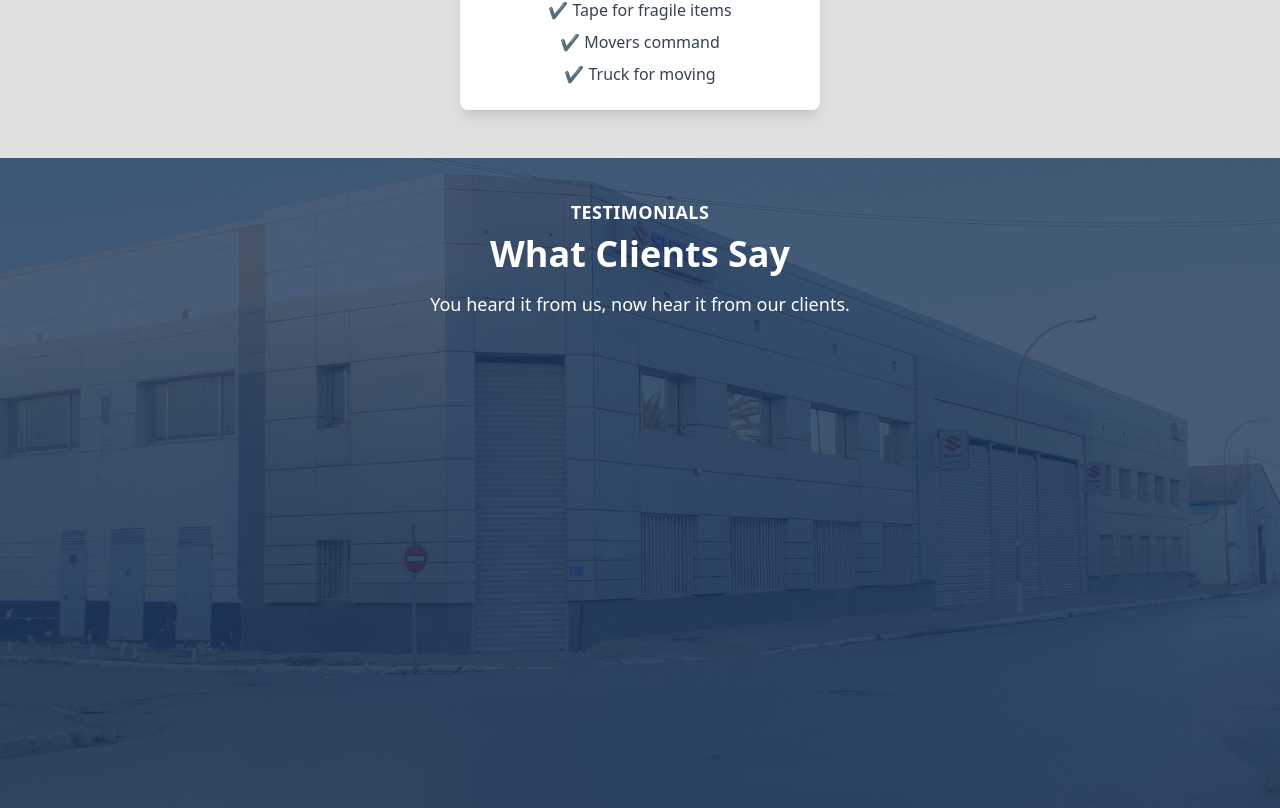
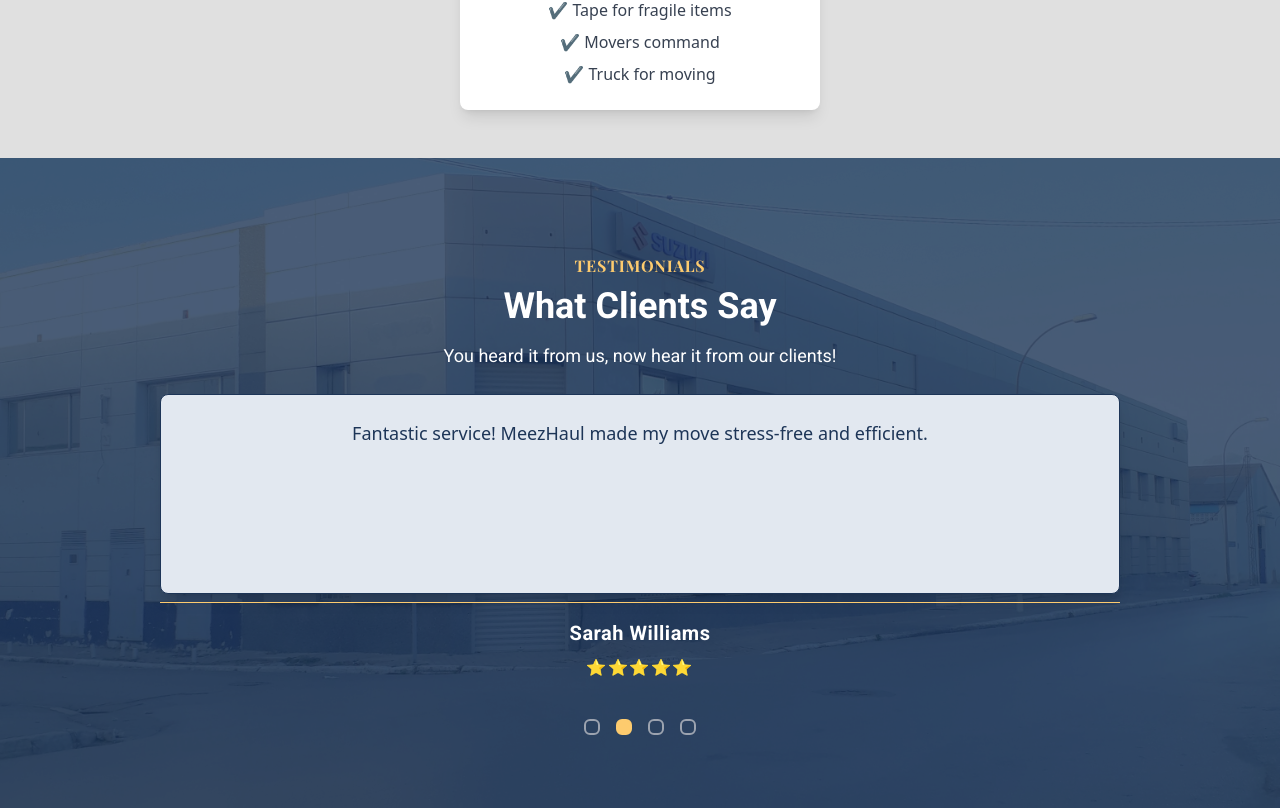
Before and after one commit to rashad3412/moveTemplateReact, a React (Vite) app: page /about in a window 1280 px wide. Shown: the part 1986-2794 px from the top of the page. Built offline with nearby package versions, Linux system fonts and the light colour scheme.

Commit message:
added testimonials to the aboutPage

```diff
--- a/src/components/Testimonials.jsx
+++ b/src/components/Testimonials.jsx
@@ -1,8 +1,45 @@
 import movingCompany from "/assets/HomeComPics/movingCompany.jpg";
 import { useLocation } from "react-router-dom";
+import { useState, useEffect } from "react";
 
 const Testimonials = () => {
   const location = useLocation();
+  const [index, setIndex] = useState(0);
+  const testimonials = [
+    {
+      id: 1,
+      text: "MeezHaul was a great experience for me and the effort everyone put in to make this process smooth and professional.",
+      author: "John Harley",
+      rating: "⭐⭐⭐⭐⭐",
+    },
+    {
+      id: 2,
+      text: "Fantastic service! MeezHaul made my move stress-free and efficient.",
+      author: "Sarah Williams",
+      rating: "⭐⭐⭐⭐⭐",
+    },
+    {
+      id: 3,
+      text: "Highly recommend MeezHaul. Professional team and great support.",
+      author: "David Clark",
+      rating: "⭐⭐⭐⭐⭐",
+    },
+    {
+      id: 4,
+      text: "MeezHaul provided top-notch service! Their team went above and beyond.",
+      author: "Emily Johnson",
+      rating: "⭐⭐⭐⭐⭐",
+    },
+  ];
+
+  useEffect(() => {
+    const interval = setInterval(() => {
+      setIndex((prevIndex) => (prevIndex + 1) % testimonials.length);
+    }, 5000); // Change testimonial every 5 seconds
+
+    return () => clearInterval(interval);
+  }, []);
+
   return (
     <>
       {location.pathname !== "/" && (
@@ -18,14 +55,47 @@ const Testimonials = () => {
           </div>
 
           {/* Text Content (Now On Top) */}
-          <div className="relative z-10">
-            <h3 className="text-lg font-semibold uppercase tracking-wide">
+          <div className="relative z-10 top-14">
+            <h3 className="text-md font-semibold font-Playfair uppercase tracking-wider text-deepYellow">
               Testimonials
             </h3>
-            <h1 className="text-4xl font-bold mt-2">What Clients Say</h1>
-            <p className="mt-4 text-lg max-w-lg mx-auto">
-              You heard it from us, now hear it from our clients.
+            <h1 className="text-4xl font-Roboto mt-2 font-extrabold tracking-normal">
+              What Clients Say
+            </h1>
+            <p className="mt-4 text-lg max-w-lg mx-auto font-Roboto ">
+              You heard it from us, now hear it from our clients!
             </p>
+            <article className="flex justify-center min-h-[25vh] relative">
+              <div className="relative bg-slate-200 top-6 w-9/12 p-6 rounded-lg text-royalBlue border-royalBlue border shadow-lg text-lg leading-relaxed">
+                {testimonials[index].text}
+              </div>
+            </article>
+
+            {/* Author Section */}
+            <div className="flex flex-col items-center relative top-8 border-t border-deepYellow pt-4 w-9/12 mx-auto">
+              <h3 className="font-semibold text-xl tracking-wide font-Roboto">
+                {testimonials[index].author}
+              </h3>
+              <div className="text-deepYellow mt-2 tracking-widest">
+                {testimonials[index].rating}
+              </div>
+            </div>
+            {/* Indicator Squares */}
+            <ul className="flex relative top-14 justify-center gap-4 mt-4">
+              {testimonials.map((_, i) => (
+                <li
+                  key={i}
+                  className={`w-4 h-4 flex items-center justify-center border-2 rounded-md cursor-pointer ${
+                    i === index
+                      ? "bg-deepYellow border-deepYellow text-white"
+                      : "border-gray-400 text-gray-400"
+                  }`}
+                  onClick={() => setIndex(i)} // Click to change manually
+                >
+                  {""}
+                </li>
+              ))}
+            </ul>
           </div>
         </section>
       )}
```
